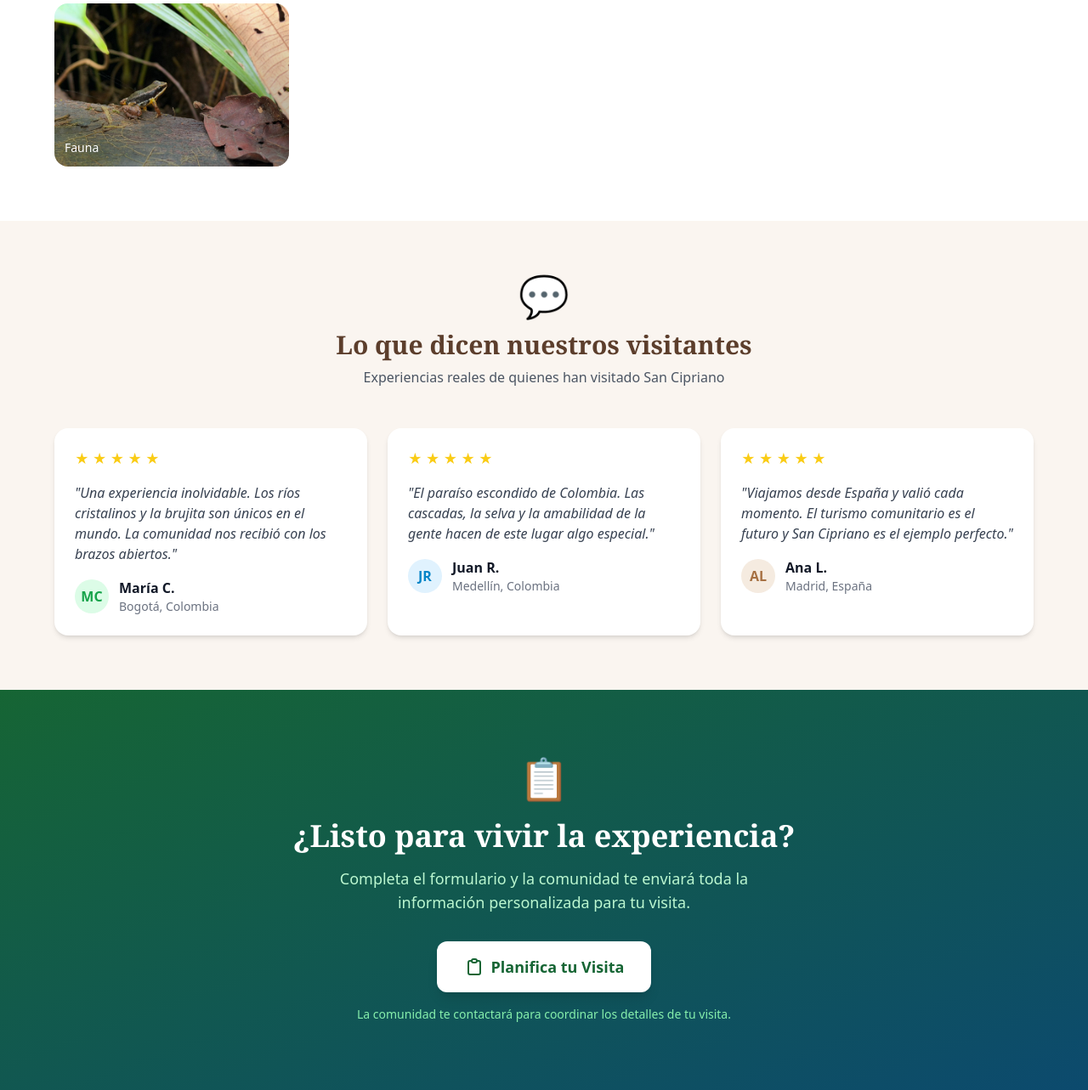
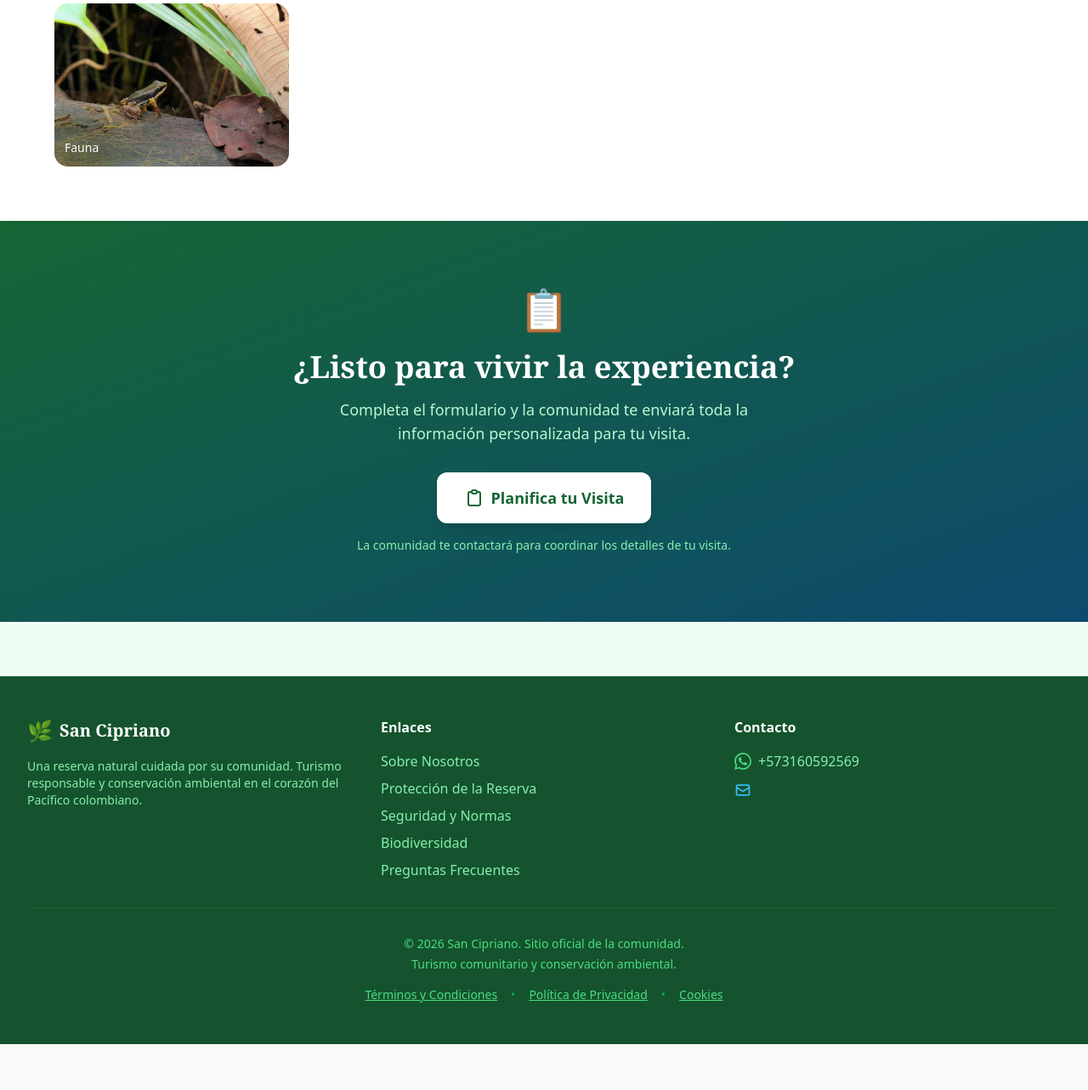
Before and after one commit to Droko1982/san-cipriano, a Django app: page / in a window 1280 px wide. Shown: the part 3605-4888 px from the top of the page at 85% size. After the commit the page ends 4834 px from the top, so only its background shows below. Run offline with Django 4.2, Linux system fonts and the light colour scheme; data comes from the database, SQL or seed files in the repository; some libraries are stand-ins or nearby versions.

Commit message:
Remove testimonials section from homepage
User decided to remove fake testimonials - will add real ones later when available.

```diff
--- a/templates/core/home.html
+++ b/templates/core/home.html
@@ -420,92 +420,6 @@
     </div>
 </div>
 
-<!-- Testimonials Section -->
-<section class="py-16 px-4 bg-tierra-50">
-    <div class="max-w-6xl mx-auto">
-        <div class="text-center mb-12">
-            <span class="inline-block text-5xl mb-4">💬</span>
-            <h2 class="font-display text-3xl font-bold text-tierra-900 mb-2">
-                {% trans "Lo que dicen nuestros visitantes" %}
-            </h2>
-            <p class="text-gray-600 max-w-2xl mx-auto">
-                {% trans "Experiencias reales de quienes han visitado San Cipriano" %}
-            </p>
-        </div>
-
-        <div class="grid grid-cols-1 md:grid-cols-3 gap-6">
-            <!-- Testimonial 1 -->
-            <div class="bg-white rounded-2xl p-6 shadow-md hover:shadow-lg transition-shadow">
-                <div class="flex items-center gap-1 mb-4">
-                    <span class="text-yellow-400">★</span>
-                    <span class="text-yellow-400">★</span>
-                    <span class="text-yellow-400">★</span>
-                    <span class="text-yellow-400">★</span>
-                    <span class="text-yellow-400">★</span>
-                </div>
-                <p class="text-gray-700 mb-4 italic">
-                    "{% trans "Una experiencia inolvidable. Los ríos cristalinos y la brujita son únicos en el mundo. La comunidad nos recibió con los brazos abiertos." %}"
-                </p>
-                <div class="flex items-center gap-3">
-                    <div class="w-10 h-10 bg-selva-100 rounded-full flex items-center justify-center text-selva-600 font-bold">
-                        MC
-                    </div>
-                    <div>
-                        <p class="font-semibold text-gray-900">María C.</p>
-                        <p class="text-sm text-gray-500">{% trans "Bogotá, Colombia" %}</p>
-                    </div>
-                </div>
-            </div>
-
-            <!-- Testimonial 2 -->
-            <div class="bg-white rounded-2xl p-6 shadow-md hover:shadow-lg transition-shadow">
-                <div class="flex items-center gap-1 mb-4">
-                    <span class="text-yellow-400">★</span>
-                    <span class="text-yellow-400">★</span>
-                    <span class="text-yellow-400">★</span>
-                    <span class="text-yellow-400">★</span>
-                    <span class="text-yellow-400">★</span>
-                </div>
-                <p class="text-gray-700 mb-4 italic">
-                    "{% trans "El paraíso escondido de Colombia. Las cascadas, la selva y la amabilidad de la gente hacen de este lugar algo especial." %}"
-                </p>
-                <div class="flex items-center gap-3">
-                    <div class="w-10 h-10 bg-rio-100 rounded-full flex items-center justify-center text-rio-600 font-bold">
-                        JR
-                    </div>
-                    <div>
-                        <p class="font-semibold text-gray-900">Juan R.</p>
-                        <p class="text-sm text-gray-500">{% trans "Medellín, Colombia" %}</p>
-                    </div>
-                </div>
-            </div>
-
-            <!-- Testimonial 3 -->
-            <div class="bg-white rounded-2xl p-6 shadow-md hover:shadow-lg transition-shadow">
-                <div class="flex items-center gap-1 mb-4">
-                    <span class="text-yellow-400">★</span>
-                    <span class="text-yellow-400">★</span>
-                    <span class="text-yellow-400">★</span>
-                    <span class="text-yellow-400">★</span>
-                    <span class="text-yellow-400">★</span>
-                </div>
-                <p class="text-gray-700 mb-4 italic">
-                    "{% trans "Viajamos desde España y valió cada momento. El turismo comunitario es el futuro y San Cipriano es el ejemplo perfecto." %}"
-                </p>
-                <div class="flex items-center gap-3">
-                    <div class="w-10 h-10 bg-tierra-100 rounded-full flex items-center justify-center text-tierra-600 font-bold">
-                        AL
-                    </div>
-                    <div>
-                        <p class="font-semibold text-gray-900">Ana L.</p>
-                        <p class="text-sm text-gray-500">{% trans "Madrid, España" %}</p>
-                    </div>
-                </div>
-            </div>
-        </div>
-    </div>
-</section>
-
 <!-- CTA Section -->
 <section class="py-20 px-4 bg-gradient-to-br from-selva-800 to-rio-900 text-white">
     <div class="max-w-3xl mx-auto text-center">
```
